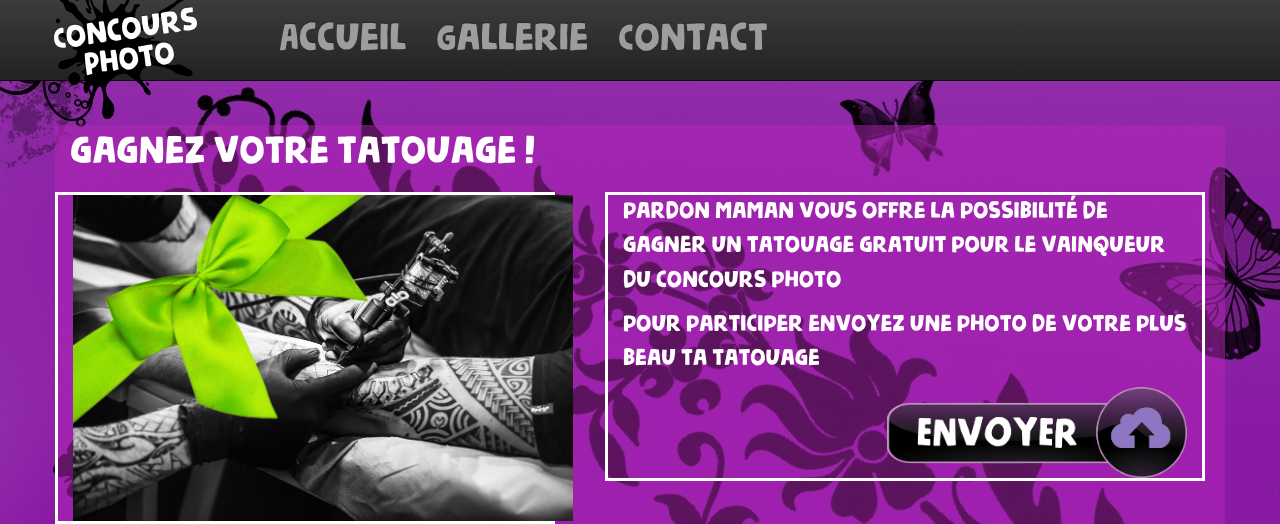
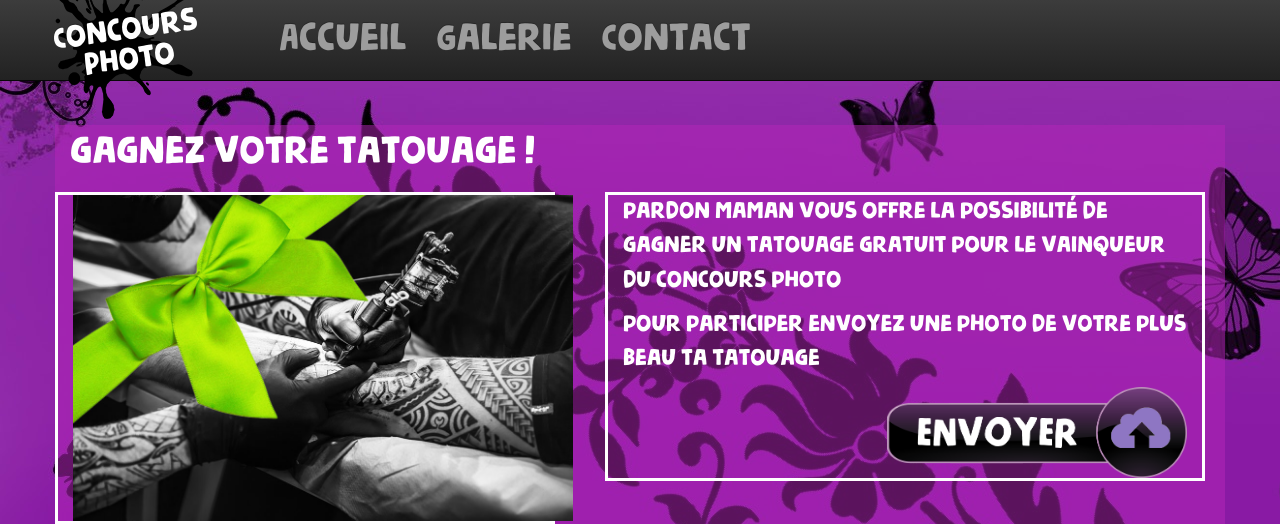
Before and after one commit to Aurerianusu/fbdev, a PHP site: page /index.php in a window 1280 px wide. Shown: the top 524 px of the page. Run offline with PHP 8.4, Linux system fonts and the light colour scheme; some libraries are stand-ins or nearby versions.

Commit message:
Correction sur le menu de navigation entre les pages

```diff
--- a/index.php
+++ b/index.php
@@ -88,7 +88,7 @@
 
 		        <div class="row text-right">
 		        	<div class="col-md-12 col-sm-12 col-xs-12" >
-						<a href="gallerie.php" id="see_next"> Voir tous les tatouages... </a>
+						<a href="./galerie.php" id="see_next"> Voir tous les tatouages... </a>
 					</div>
 				</div>
 		    </div>
--- a/menus.php
+++ b/menus.php
@@ -21,10 +21,10 @@
                         <a href="/">Accueil</a>
                     </li>
                     <li>
-                        <a href="/galerie.php">Gallerie</a>
+                        <a href="./galerie.php">Galerie</a>
                     </li>
                     <li>
-                        <a href="/contact.php">Contact</a>
+                        <a href="./contact.php">Contact</a>
                     </li>
                 </ul>
             </div>
```
